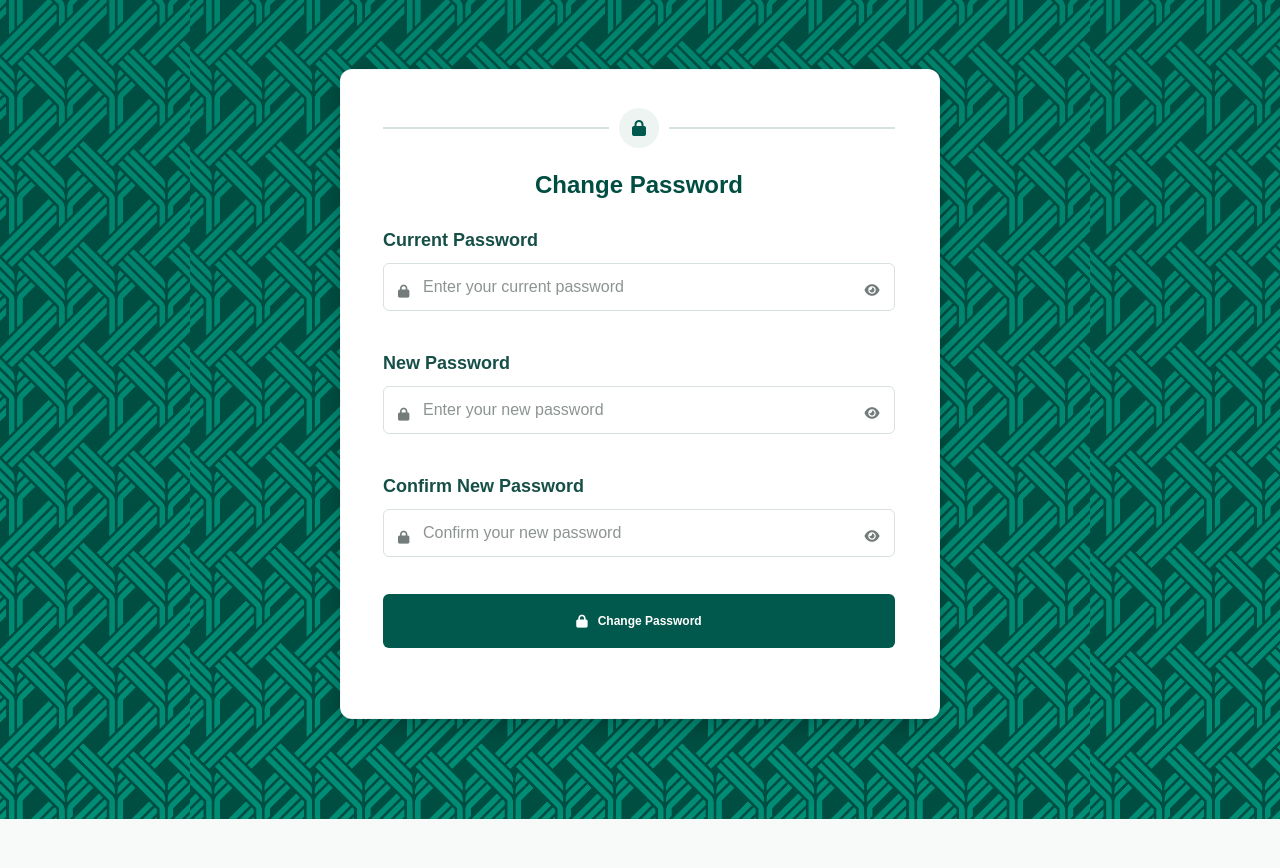
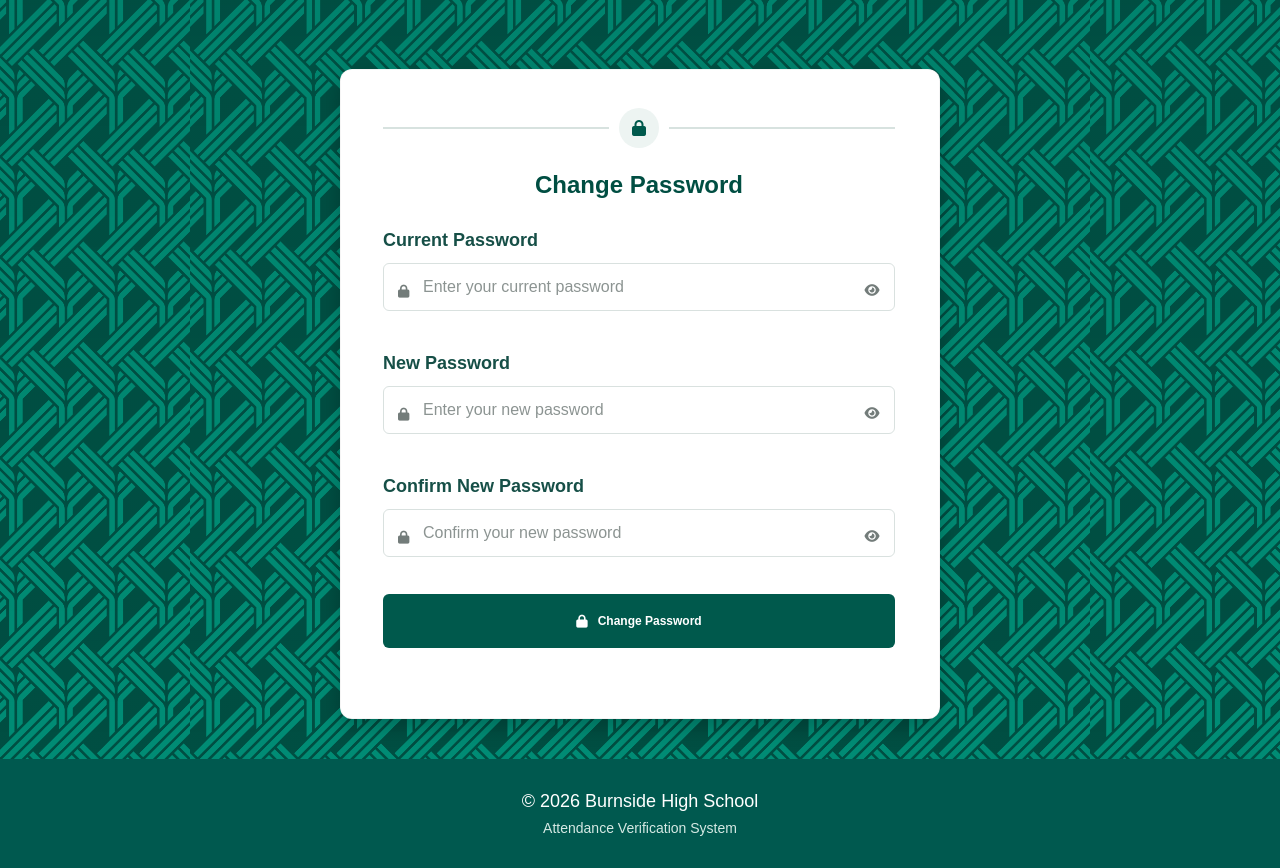
Before and after one commit to Gayathridevi5533/DTP-2026, a Flask app: template templates/change_password.html in a window 1280 px wide. Shown: the part 131-999 px from the top of the page. Before the commit the page ends 950 px from the top, so only its background shows below. Run offline with Flask 3, Linux system fonts and the light colour scheme; the template is opened without the code that fills it, so the values that code supplies are empty.

Commit message:
footer for change password page.

````diff
--- a/static/css/change_password.css
+++ b/static/css/change_password.css
@@ -82,20 +82,19 @@ body {
     display: block;
 }
 
-
 /* =========================================
    MAIN PAGE CONTENT
 ========================================= */
 
 .page-content {
     display: flex;
-    justify-content: center;
-    align-items: flex-start;
+    flex-direction: column;
+    align-items: center;
 
-    padding-top: 70px;
-    padding-bottom: 100px;
+    width: 100%;
+    padding: 70px 0 0;
 
-    min-height: auto;
+    min-height: calc(100vh - 130px);
 }
 
 
@@ -488,8 +487,7 @@ form {
 
 
     .page-content {
-
-        padding: 35px 18px 40px 18px;
+        padding: 35px 18px 40px;
 
         min-height: calc(100vh - 58px);
     }
@@ -510,3 +508,32 @@ form {
         margin-bottom: 24px;
     }
 }
+
+
+/* =========================================
+   FOOTER
+========================================= */
+
+.teacher-footer {
+    width: 100%;
+    margin-top: 40px;
+    padding: 32px 20px;
+
+    background-color: #00594f;
+    color: #ffffff;
+    text-align: center;
+
+    flex-shrink: 0;
+}
+
+.teacher-footer p {
+    margin: 0;
+    font-size: 18px;
+}
+
+.teacher-footer span {
+    display: block;
+    margin-top: 8px;
+    font-size: 14px;
+    color: #d5e9e4;
+}
--- a/static/css/forgot_password.css
+++ b/static/css/forgot_password.css
@@ -561,4 +561,3 @@ form {
         font-size: 15px;
     }
 }
-```
--- a/templates/change_password.html
+++ b/templates/change_password.html
@@ -202,6 +202,11 @@
 
         </div>
 
+        <footer class="teacher-footer">
+            <p>&copy; 2026 Burnside High School</p>
+            <span>Attendance Verification System</span>
+        </footer>
+
     </main>
 
 
````
